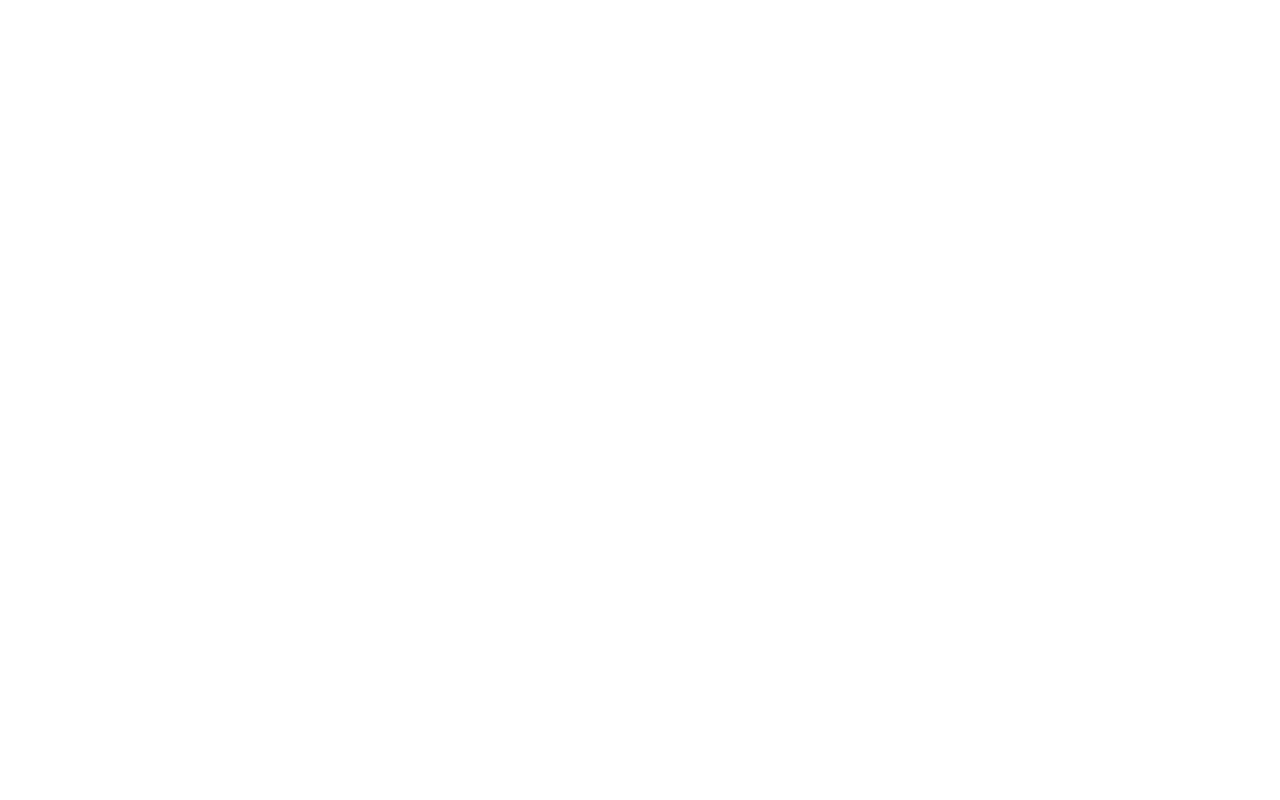
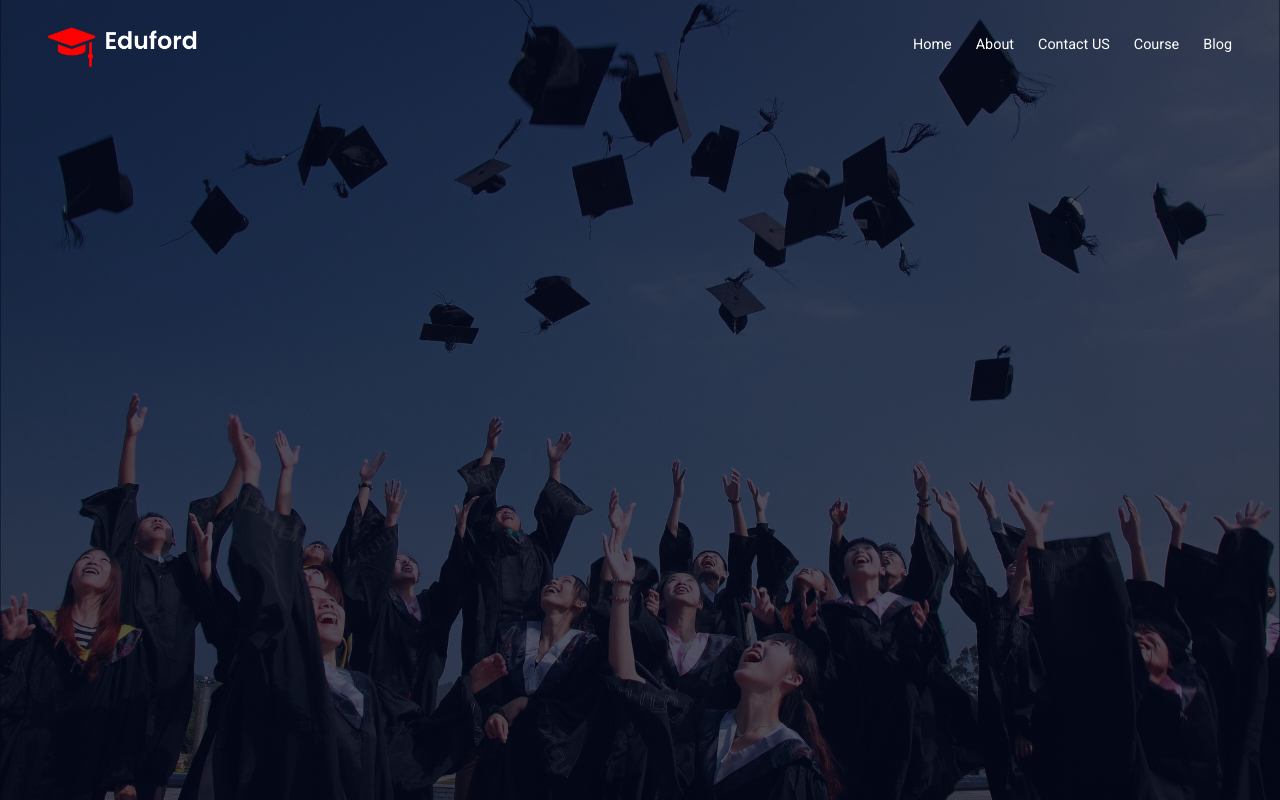
Before and after one commit to AvinasHSinha07/Edge-assignment-1, a plain HTML site: page index.html in a window 1280 px wide. Drawn offline with Linux system fonts and the light colour scheme; a web font is replaced by a local one.

Commit message:
navbar completed

```diff
--- a/index.html
+++ b/index.html
@@ -4,8 +4,28 @@
     <meta charset="UTF-8">
     <meta name="viewport" content="width=device-width, initial-scale=1.0">
     <title>University</title>
+    <link rel="stylesheet" href="style.css">
+    <link rel="preconnect" href="https://fonts.googleapis.com">
+<link rel="preconnect" href="https://fonts.gstatic.com" crossorigin>
+<link href="https://fonts.googleapis.com/css2?family=Jacquard+24&family=Roboto:ital,wght@0,100;0,300;0,400;0,500;0,700;0,900;1,100;1,300;1,400;1,500;1,700;1,900&display=swap" rel="stylesheet">
 </head>
 <body>
+    <div class="header">
+        <div class="navbar">
+            <div>
+                <img class="nav-logo" src="images/logo.png" alt="">
+            </div>
+            <div class="nav-links">
+               <ul>
+                <li><a href="">Home</a></li>
+                <li><a href="">About</a></li>
+                <li><a href="">Contact US</a></li>
+                <li><a href="">Course</a></li>
+                <li><a href="">Blog</a></li>
+               </ul>
+            </div>
+        </div>
 
+    </div>
 </body>
 </html>
--- a/style.css
+++ b/style.css
@@ -0,0 +1,58 @@
+* {
+  margin: 0;
+  padding: 0;
+  font-family: "Roboto", serif;
+}
+
+.header {
+  height: 100vh;
+  width: 100%;
+  background-image: linear-gradient(rgba(4, 9, 30, 0.7), rgba(4, 9, 30, 0.7)),
+    url(images/background.jpg);
+  background-position: center;
+  background-size: cover;
+  position: relative;
+}
+
+.navbar {
+  display: flex;
+  justify-content: space-between;
+  align-items: center;
+  padding: 1.5rem 3rem;
+}
+
+.nav-logo {
+  width: 150px;
+}
+.nav-links ul {
+  display: flex;
+  align-items: center;
+  justify-content: center;
+  gap: 1.5rem;
+  font-size: 0.9rem;
+  font-weight: 400;
+  color: white;
+}
+
+.nav-links ul li a {
+  text-decoration: none;
+  color: white;
+}
+.nav-links ul li::after {
+  content: " ";
+  display: block;
+  width: 0%;
+  margin: 0 auto;
+  margin-top: 5px;
+
+  background-color: red;
+  height: 2px;
+  transition: 0.5s;
+}
+.nav-links ul li:hover::after {
+  width: 100%;
+}
+
+.nav-links ul li {
+  list-style-type: none;
+}
```
